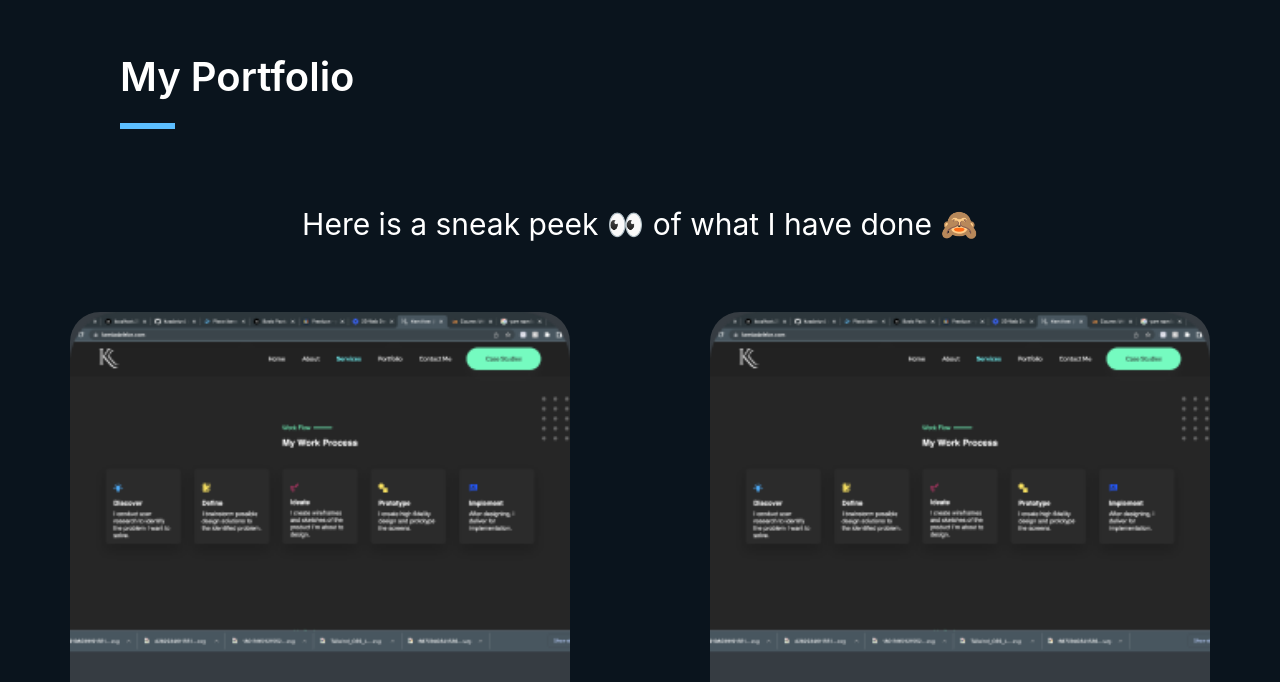
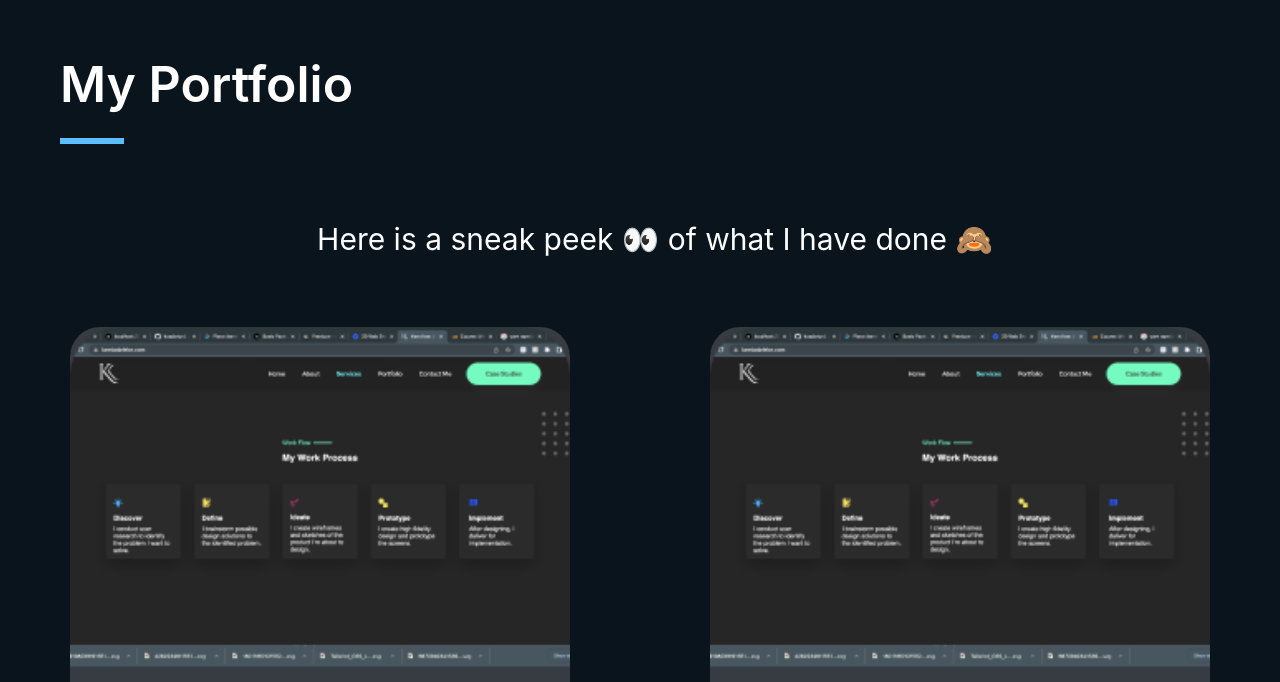
Before and after one commit to Itzadetunji/my-website, a Next.js app: page /portfolio in a window 1280 px wide. Shown: the part 118-800 px from the top of the page. Built offline with nearby package versions, Linux system fonts and the light colour scheme.

Commit message:
Chore: Updated portfolio.tsx

```diff
--- a/pages/components/PortfolioCard.tsx
+++ b/pages/components/PortfolioCard.tsx
@@ -10,7 +10,7 @@ interface ProfileCardProps {
 
 const PortfolioCard : React.FC<ProfileCardProps> = ({imagePath, title, description, activeLink, gitLink}) => {
   return (
-    <div className='pb-[40px] grey rounded-[30px] mx-auto w-[500px] lg:w-[400px] xl:w-[500px]'>
+    <div className='pb-[40px] grey rounded-[30px] mx-auto w-[250px] sm:w-[400px] md:w-[500px] lg:w-[400px] xl:w-[500px]'>
       <img src={`images/portfolio/${imagePath}`} alt="" className='w-full rounded-t-[30px]'/>
       <div className='mx-[32px] mt-[45px] text-white'>
         <p className='text-[32px] font-[600]'>{title}</p>
--- a/pages/portfolio.tsx
+++ b/pages/portfolio.tsx
@@ -18,11 +18,11 @@ const portfolio : NextPage = () => {
     <div className=''>
     {/* <Navbar/> */}
       <div className='mx-auto'>
-        <div className="mt-[165px] mx-[90px]">
+        <div className="mt-[165px] ml-[30px]">
           <div className='mx-[30px]'>
             <div>
-              <p className='text-white font-[600] text-[40px]'>My Portfolio</p>
-              <hr className='light-blue border-[3px] w-[55px] mt-[16px]'/>
+              <p className='text-white font-[600] text-[40px] lg:text-[50px]'>My Portfolio</p>
+              <div className='border-[#5CBEFF] border-[3px] h-0 w-[55px] lg:w-[64px] mt-[16px]'/>
             </div>
             <div className='text-white mt-[73px]'>
               <div className='mt-[45px] text-[25px] md:text-[30px] text-center'>
```
